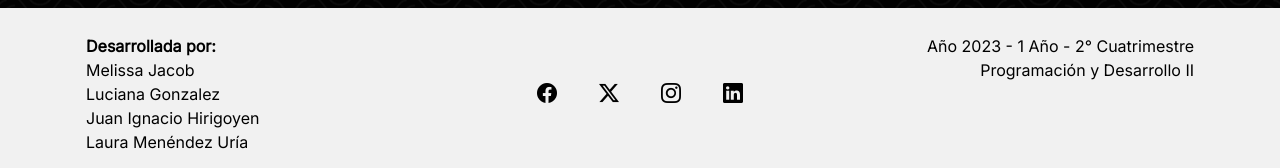
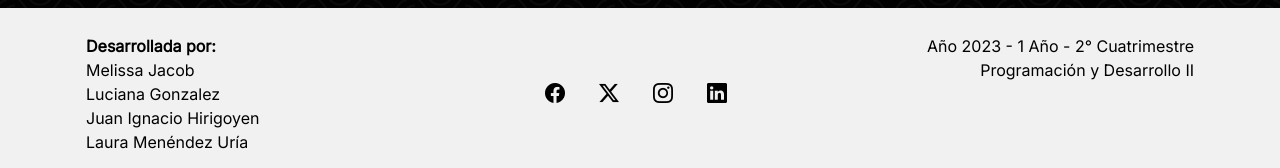
Before and after one commit to MeliJacob/MeliJacob.github.io, a plain HTML site: page FAQ.html in a window 1280 px wide. Shown: the part 1533-1701 px from the top of the page. Drawn offline with nearby package versions, Linux system fonts and the light colour scheme.

Commit message:
Update FAQ.html

```diff
--- a/FAQ.html
+++ b/FAQ.html
@@ -226,23 +226,25 @@
           </p>
         </div>
         <div class="col-4 d-flex justify-content-center align-items-center">
+
                     <!-- Redes Sociales -->
-          <a class="btn btn-link btn-floating btn-lg text-black m-1 texto-sm"
+                    <a class="btn btn-link btn-floating btn-lg text-black m-1 texto-sm ps-2"
                         href="https://www.facebook.com/fullescabiodeliveryarg/?locale=es_LA!" role="button"
                         data-mdb-ripple-color="dark"><i class="bi bi-facebook"></i></a>
 
-          <a class="btn btn-link btn-floating btn-lg text-black m-1 texto-sm"
+                    <a class="btn btn-link btn-floating btn-lg text-black m-1 texto-sm ps-2"
                         href="https://twitter.com/i/flow/login?redirect_after_login=%2Ffullescabio!" role="button"
                         data-mdb-ripple-color="dark"><i class="bi bi-twitter-x"></i></a>
 
-          <a class="btn btn-link btn-floating btn-lg text-black m-1 texto-sm"
+                    <a class="btn btn-link btn-floating btn-lg text-black m-1 texto-sm ps-2"
                         href="https://www.instagram.com/fullescabio/!" role="button" data-mdb-ripple-color="dark"><i
                             class="bi bi-instagram"></i></a>
 
-          <a class="btn btn-link btn-floating btn-lg text-black m-1 texto-sm"
-            href="https://www.linkedin.com/company/fullescabio/about/" role="button" data-mdb-ripple-color="dark"><i
-              class="bi bi-linkedin"></i></a>
+                    <a class="btn btn-link btn-floating btn-lg text-black m-1 texto-sm ps-2"
+                        href="https://www.linkedin.com/company/fullescabio/about/" role="button"
+                        data-mdb-ripple-color="dark"><i class="bi bi-linkedin"></i></a>
                 </div>
+
         <div class="col-4 text-end text-black pt-2 pt-md-3">
           <p class="fs-sm-5 texto-sm">
             Año 2023 - 1 Año - 2° Cuatrimestre <br>
```
Lines whose indentation alone changed are shown as unchanged.
